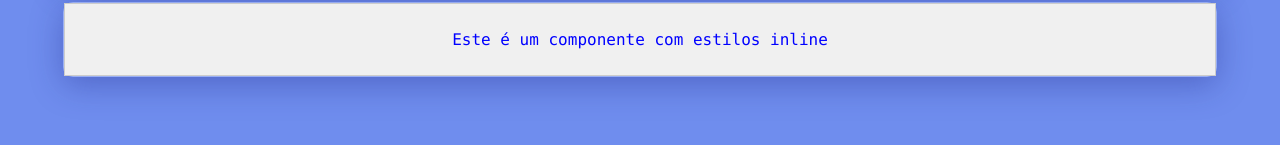
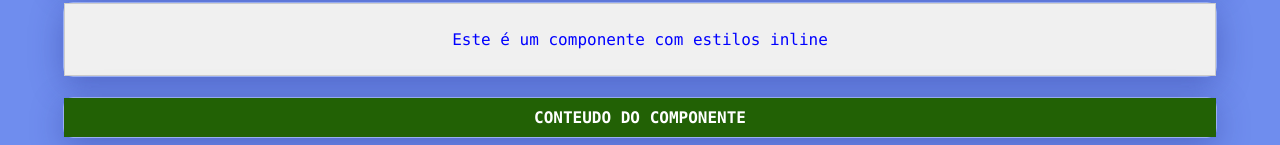
Before and after one commit to devbdallagnol/Projetos_React_Iniciantes, a React (Create React App) app: page / in a window 1280 px wide. Shown: the part 1214-1359 px from the top of the page. Before the commit the page ends 1301 px from the top, so only its background shows below. Built offline with nearby package versions, Linux system fonts and the light colour scheme.

Commit message:
updated - added module css .myComponent

```diff
--- a/src/App.js
+++ b/src/App.js
@@ -4,6 +4,7 @@ import MeuComponente from "./components/MeuComponente";
 import Titulo from "./components/Titulo";
 import EstilosInline from "./components/estilos/EstilosInline";
 import MyComponent from "./components/estilos/MyComponent";
+import MyComponent2 from "./components/estilos/MyComponent2";
 import ArquivoB from "./components/imports_exports/ArquivoB";
 import ArquivoD from "./components/imports_exports/ArquivoD";
 import ArquivoF from "./components/imports_exports/ArquivoF";
@@ -36,6 +37,9 @@ function App() {
         <div className="div-card">
           <EstilosInline />
         </div>
+        <div className="div-card">
+          <MyComponent2 />
+        </div>
       </div>
     </div>
   );
--- /dev/null
+++ b/src/components/estilos/MyComponent2.js
@@ -0,0 +1,8 @@
+import React from "react";
+import styles from "./styles.module.css";
+
+const MyComponent2 = () => {
+  return <div className={styles.myComponent}>CONTEUDO DO COMPONENTE</div>;
+};
+
+export default MyComponent2;
--- /dev/null
+++ b/src/components/estilos/styles.module.css
@@ -0,0 +1,6 @@
+.myComponent {
+    background-color: #226105;
+    padding: 10px;
+    font-weight: bold;
+    color: #fff;
+}
```
